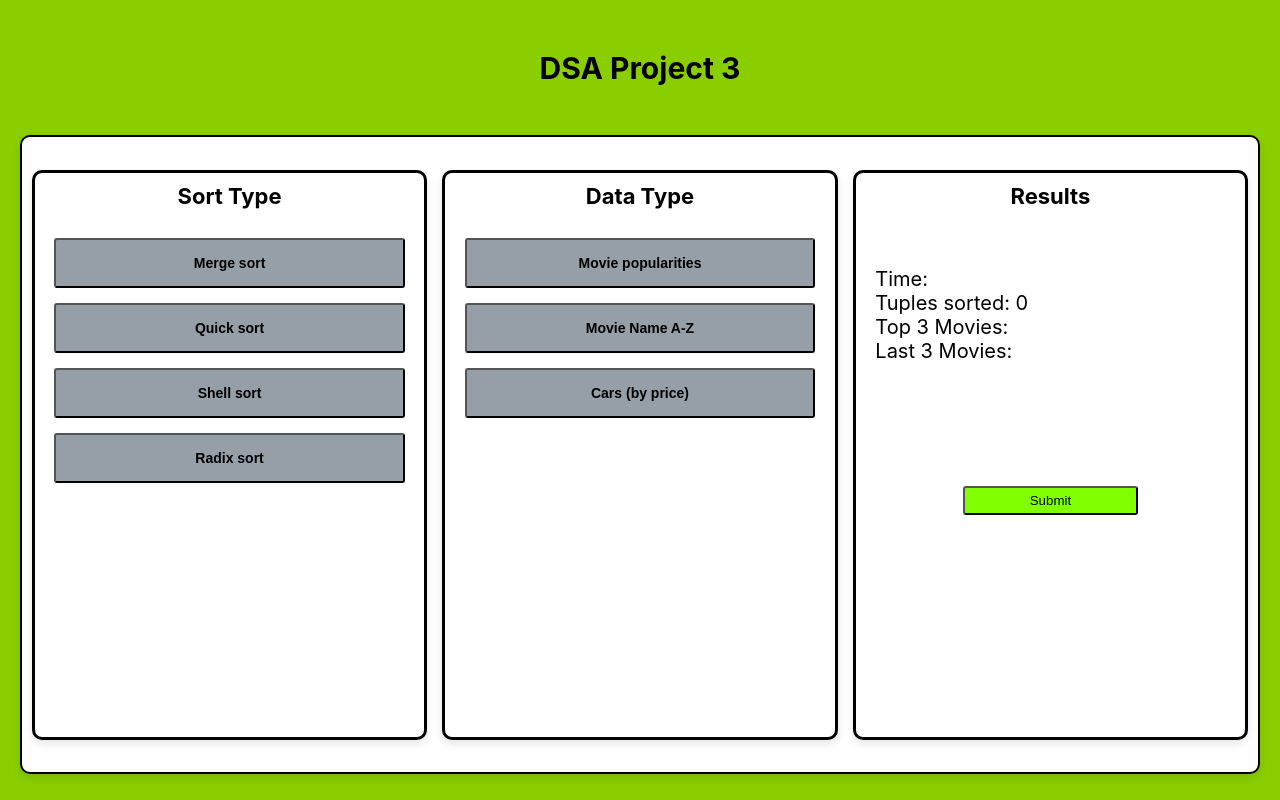
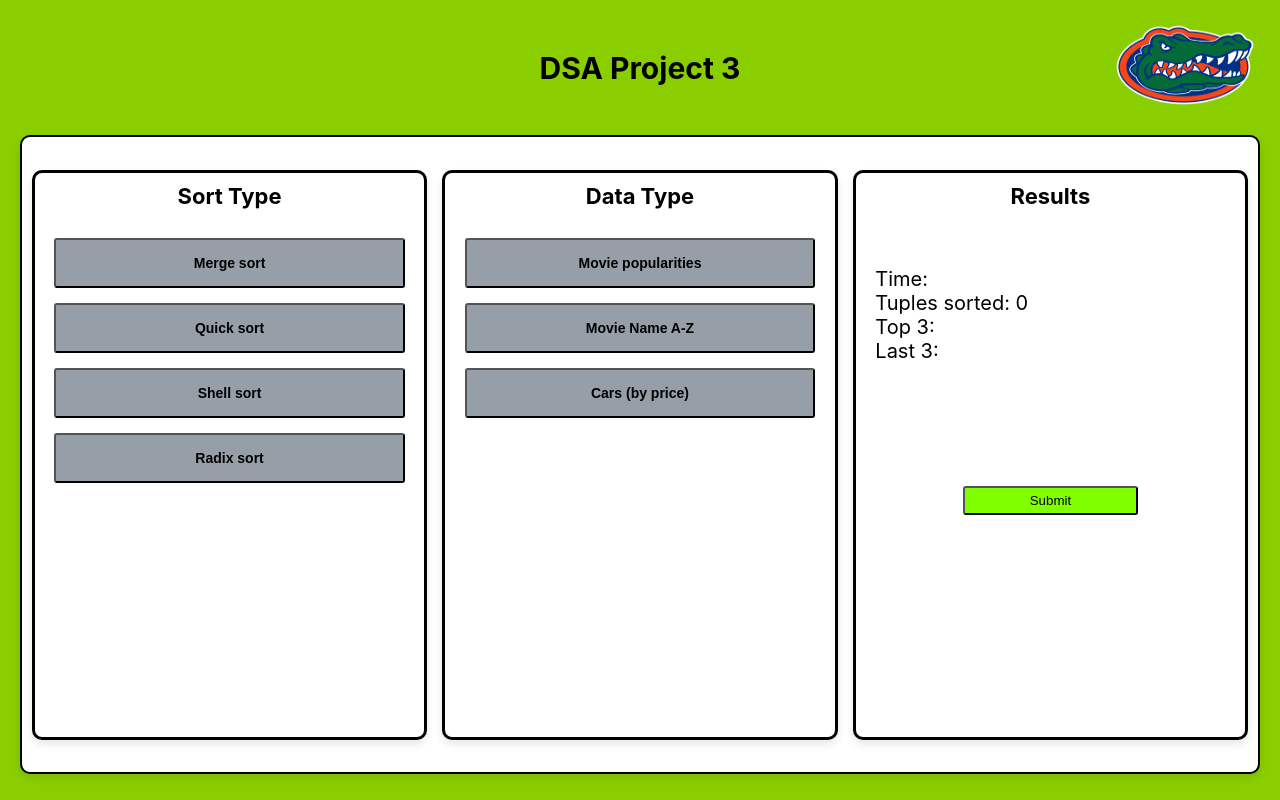
Before and after one commit to alexmerlo23/COP350-Project-3, a React (Create React App) app: page / in a window 1280 px wide. Built offline with nearby package versions, Linux system fonts and the light colour scheme.

Commit message:
added gator logo and revered top 3

```diff
--- a/src/App.css
+++ b/src/App.css
@@ -16,6 +16,14 @@
   margin-top: 50px;
   margin-bottom: -15px;
   font-size: 30px;
+}
+
+.logo {
+  position: absolute;
+  top: 20px;
+  right: 20px;
+  width: 150px; /* Adjust the size as needed */
+  height: 90px; /* Adjust the size as needed */
 }
 
 .sectionsContainer {
--- a/src/App.js
+++ b/src/App.js
@@ -75,14 +75,14 @@ function App() {
     const timeInSeconds = (timeTaken / 1000).toFixed(6);
 
     // Get the names of the first 3 movies, or less if fewer movies exist
-    const topMovies = sorted.slice(0, 3).join(', ');
-    const last3Movies = sorted.slice(-3).join(', ');
+    const last3Movies = sorted.slice(0, 3).join(', ');
+    const topMovies = sorted.slice(-3).join(', ');
 
     // Update the results section with the time taken and the top 3 movies
     document.querySelector('.resultsTime').textContent = `Time: ${timeInSeconds} seconds`;
     document.querySelector('.resultsTuples').textContent = `Tuples sorted: ${filteredData.length}`;
-    document.querySelector('.resultsTopMovies').textContent = `Top 3 Movies: ${topMovies}`;
-    document.querySelector('.resultsLastMovies').textContent = `Last 3 Movies: ${last3Movies}`;
+    document.querySelector('.resultsTopMovies').textContent = `Top 3: ${topMovies}`;
+    document.querySelector('.resultsLastMovies').textContent = `Last 3: ${last3Movies}`;
   };
 
 
@@ -202,13 +202,13 @@ function App() {
     let csvFile = '';
     switch(dataType) {
       case 'Movie popularities':
-        csvFile = 'movie_data.csv';
+        csvFile = 'cleaned_movie_data.csv';
         break;
       case 'Movie Name A-Z':
-        csvFile = 'movie_data.csv';
+        csvFile = 'cleaned_movie_data.csv';
         break;
       case 'Cars (by price)':
-        csvFile = 'car_data.csv';
+        csvFile = 'cleaned_car_data.csv';
         break;
       default:
         return;
@@ -237,6 +237,7 @@ function App() {
   return (
       <div className="App">
         <h1 className='title'> DSA Project 3</h1>
+        <img src="./gator img.jpg" alt="Logo" className="logo" />
         <div className='sectionsContainer'>
           <div className='section'>
             <div className='sectionTitle'>Sort Type</div>
@@ -260,8 +261,8 @@ function App() {
             <div className='resultsContainer'>
               <div className='resultsTime'>Time: </div>
               <div className='resultsTuples'>Tuples sorted: {csvData ? csvData.length : 0}</div>
-              <div className='resultsTopMovies'>Top 3 Movies: </div>
-              <div className='resultsLastMovies'>Last 3 Movies: </div>
+              <div className='resultsTopMovies'>Top 3: </div>
+              <div className='resultsLastMovies'>Last 3: </div>
               <button className='submitButton' onClick={handleSubmit}>Submit</button>
             </div>
           </div>
```
Also changed, not shown: public/gator img.jpg (added).
